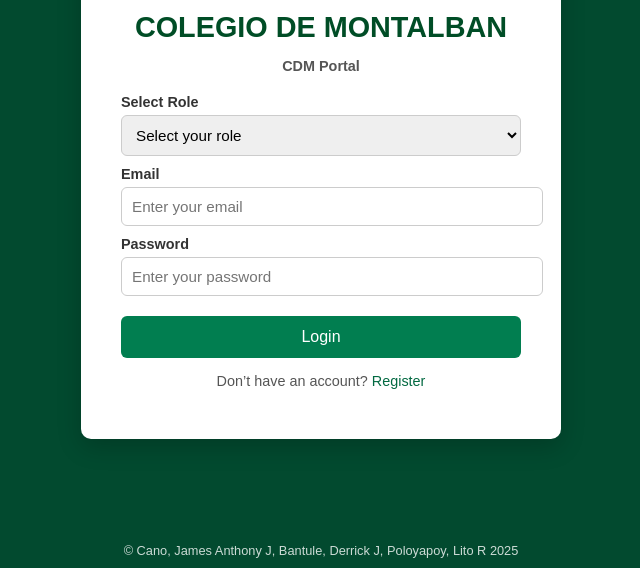
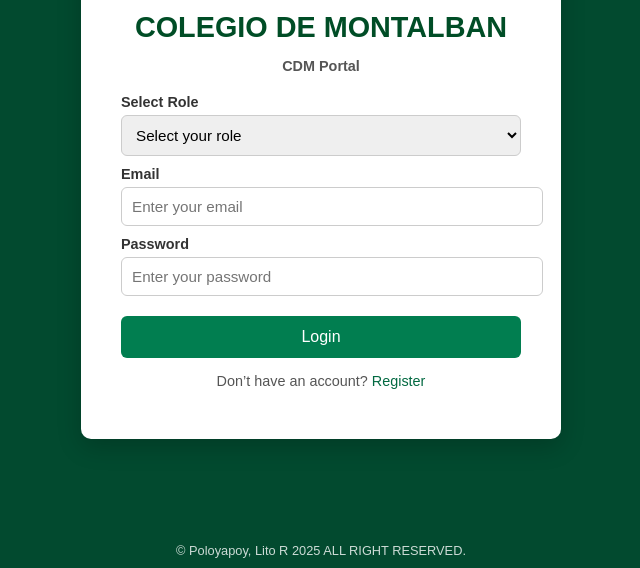
Before and after one commit to litspoloyaps/Student-Portal, a plain HTML site: page index.html in a window 1280 px wide. Shown: the part 232-800 px from the top of the page, without its empty margins (319-959 px from the left). Drawn offline with Linux system fonts and the light colour scheme.

Commit message:
Update index.html

```diff
--- a/index.html
+++ b/index.html
@@ -151,7 +151,7 @@
   </div>
 
   <footer>
-    &copy; Cano, James Anthony J, Bantule, Derrick J, Poloyapoy, Lito R 2025
+    &copy; Poloyapoy, Lito R 2025 ALL RIGHT RESERVED.
   </footer>
 
   <script>
```
